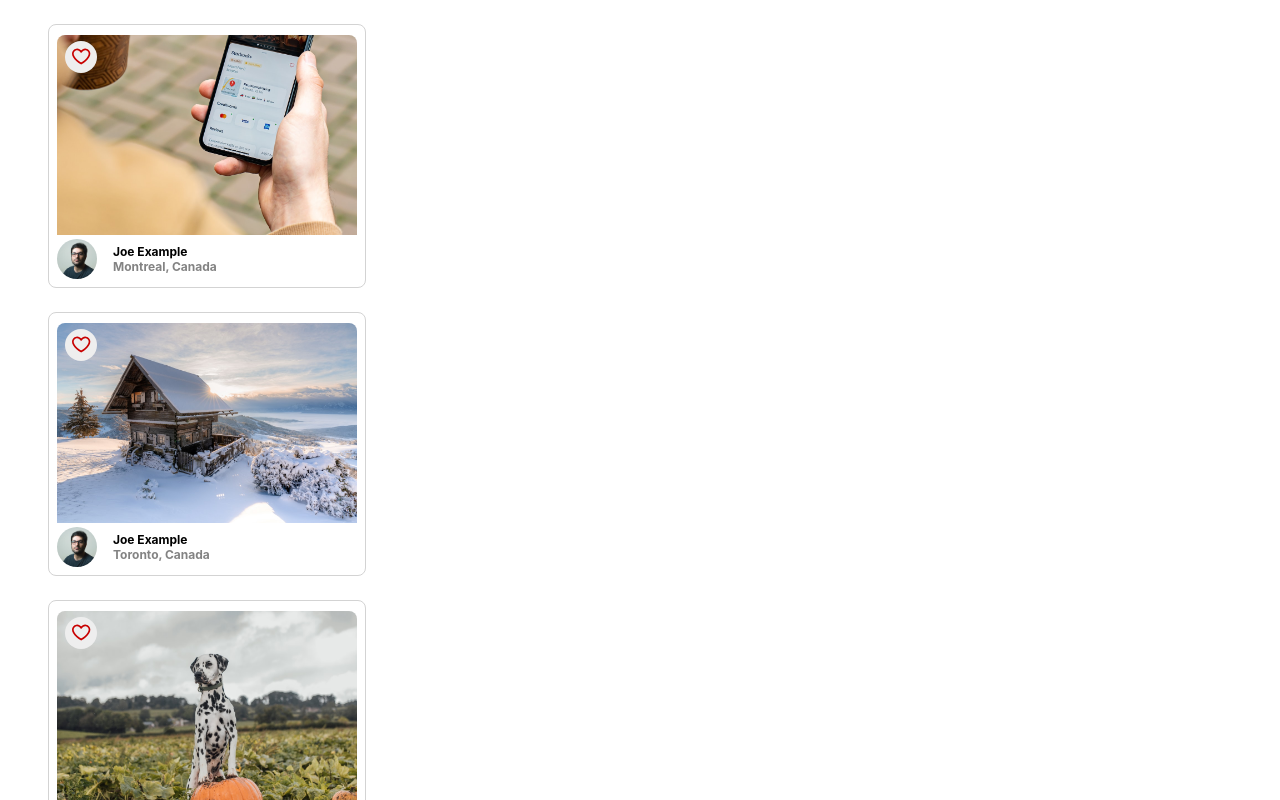
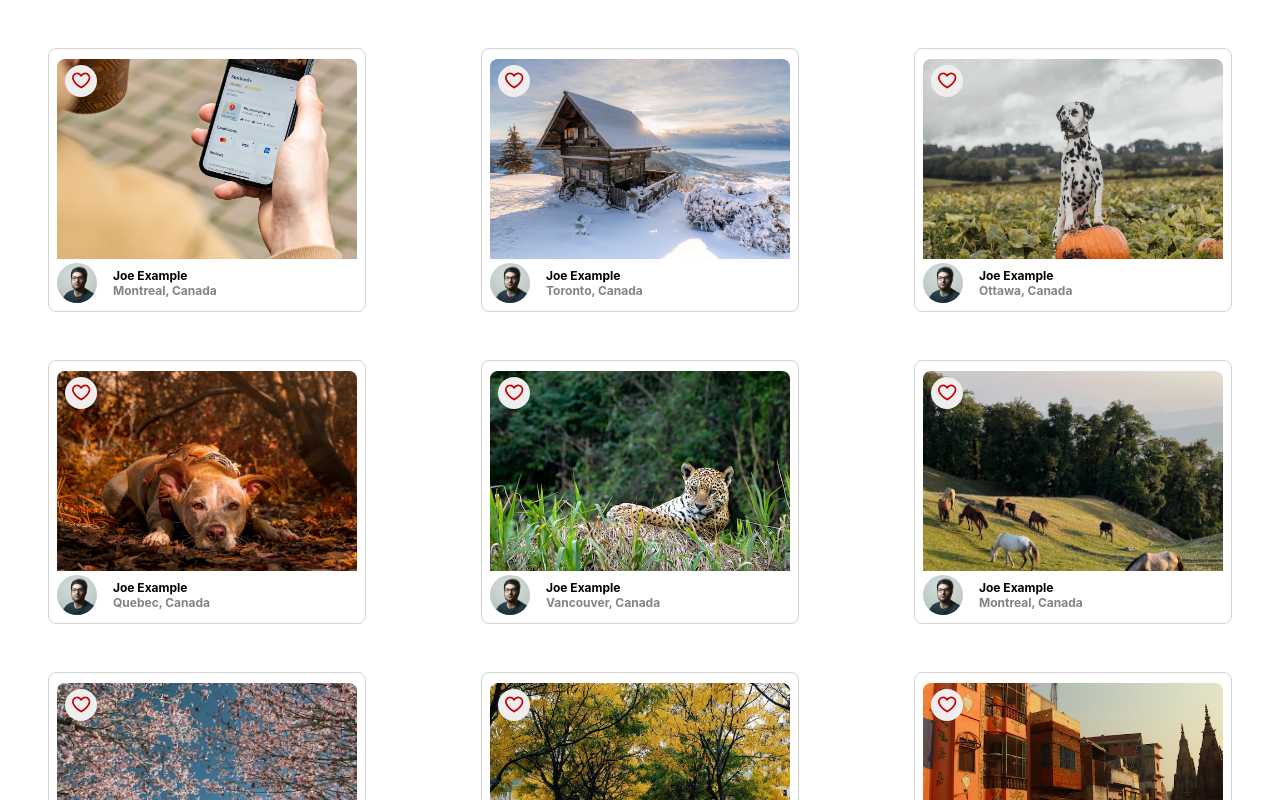
Before and after one commit to Jesse-D-Miller/photolabs, a React (Vite) app in the folder frontend/: page / in a window 1280 px wide. Shown: the top 800 px of the page. Built offline with nearby package versions, Linux system fonts and the light colour scheme; the HTML template or start-up script is replaced by a standard one.

Commit message:
refactoring went well, photolist now works with data passed down from app.jsx through props

```diff
--- a/frontend/src/App.jsx
+++ b/frontend/src/App.jsx
@@ -1,11 +1,8 @@
 import PhotoListItem from './components/PhotoListItem';
-// import PhotoList from './components/PhotoList';
-import './App.scss';
+import PhotoList from './components/PhotoList';
 import photos from './mocks/photos';
 import { useState } from 'react';
-
-// import "./styles/PhotoList.scss";
-
+import './App.scss';
 
 // Note: Rendering a single component to build components in isolation
 const App = () => {
@@ -26,7 +23,9 @@
     }));
   };
 
-   const dynamicArrayOfPhotos = photos.map((photo) => {
+
+  //this takes the photos from the database and puts them into an array
+  const dynamicArrayOfPhotos = photos.map((photo) => {
     const photoId = photo.id;
     const favouriteStatus = favourites[photoId] || 'notfavourited';
 
@@ -42,9 +41,7 @@
 
   return (
     <div className="App">
-      {/* <ul className="photo-list"> */}
-      {dynamicArrayOfPhotos}
-      {/* </ul> */}
+      <PhotoList dynamicArrayOfPhotos={dynamicArrayOfPhotos} />
     </div>
   );
 };
--- a/frontend/src/components/PhotoList.jsx
+++ b/frontend/src/components/PhotoList.jsx
@@ -1,62 +1,11 @@
 import "../styles/PhotoList.scss";
-import PhotoListItem from './components/PhotoListItem';
-
-// const sampleDataForPhotoList = [
-//   {
-//     id: 1,
-//     location: {
-//       city: "Montreal",
-//       country: "Canada",
-//     },
-//     urls: {
-//       full: "/Image-1-Full.jpeg",
-//       regular: "/Image-1-Regular.jpeg",
-//     },
-//     user: {
-//       username: "exampleuser",
-//       name: "Joe Example",
-//       profile: "/profile-1.jpg",
-//     },
-//   },
-//   {
-//     id: 2,
-//     location: {
-//       city: "Toronto",
-//       country: "Canada",
-//     },
-//     urls: {
-//       full: "/Image-2-Full.jpeg",
-//       regular: "/Image-2-Regular.jpeg",
-//     },
-//     user: {
-//       username: "exampleuser",
-//       name: "Joe Example",
-//       profile: "/profile-1.jpg",
-//     },
-//   },
-//   {
-//     id: 3,
-//     location: {
-//       city: "Ottawa",
-//       country: "Canada",
-//     },
-//     urls: {
-//       full: "/Image-3-Full.jpeg",
-//       regular: "/Image-3-Regular.jpeg",
-//     },
-//     user: {
-//       username: "exampleuser",
-//       name: "Joe Example",
-//       profile: "/profile-1.jpg",
-//     },
-//   },
-// ];
 
 const PhotoList = (props) => {
+  const { dynamicArrayOfPhotos } = props;
 
   return (
     <ul className="photo-list">
-      <PhotoListItem />
+      {dynamicArrayOfPhotos}
     </ul>
   );
 };
```
